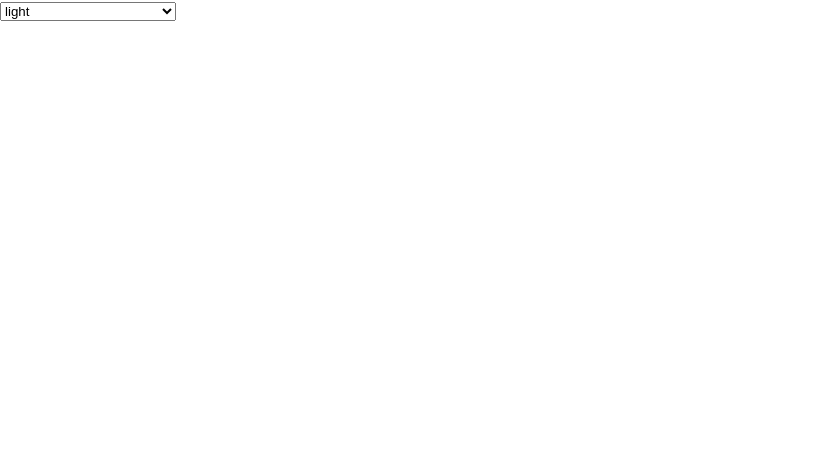
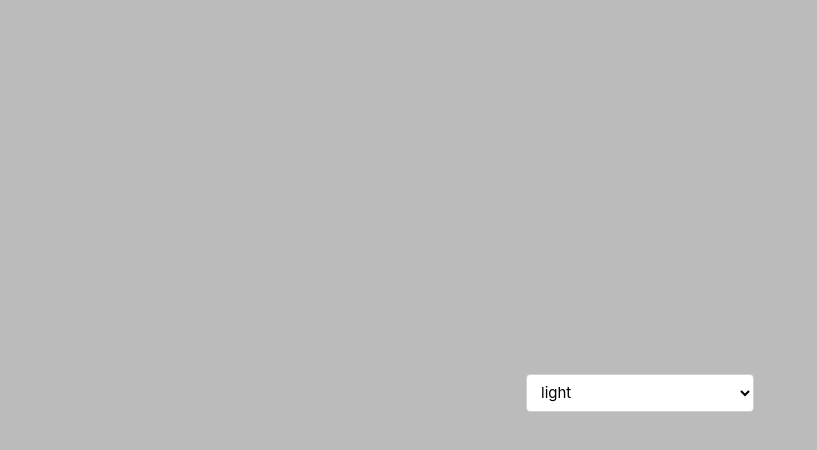
Before and after one commit to Oliviapark113/react_synthPad_2021, a React (Create React App) app: page / in a window 1280 px wide. Shown: the top 450 px of the page, without its empty margins (0-817 px from the left). Built offline with nearby package versions, Linux system fonts and the light colour scheme.

Commit message:
updated layout.js

```diff
--- a/public/index.html
+++ b/public/index.html
@@ -15,16 +15,10 @@
       user's mobile device or desktop. See https://developers.google.com/web/fundamentals/web-app-manifest/
     -->
     <link rel="manifest" href="%PUBLIC_URL%/manifest.json" />
-    <!--
-      Notice the use of %PUBLIC_URL% in the tags above.
-      It will be replaced with the URL of the `public` folder during the build.
-      Only files inside the `public` folder can be referenced from the HTML.
-
-      Unlike "/favicon.ico" or "favicon.ico", "%PUBLIC_URL%/favicon.ico" will
-      work correctly both with client-side routing and a non-root public URL.
-      Learn how to configure a non-root public URL by running `npm run build`.
-    -->
-    <title>React App</title>
+    <link rel="stylesheet" href="https://stackpath.bootstrapcdn.com/bootstrap/4.3.1/css/bootstrap.min.css" integrity="sha384-ggOyR0iXCbMQv3Xipma34MD+dH/1fQ784/j6cY/iJTQUOhcWr7x9JvoRxT2MZw1T" crossorigin="anonymous">
+    <link href="https://cdn.jsdelivr.net/npm/bootstrap@5.0.0-beta2/dist/css/bootstrap.min.css" rel="stylesheet" integrity="sha384-BmbxuPwQa2lc/FVzBcNJ7UAyJxM6wuqIj61tLrc4wSX0szH/Ev+nYRRuWlolflfl" crossorigin="anonymous">
+    <link rel="stylesheet" href="https://cdnjs.cloudflare.com/ajax/libs/skeleton/2.0.4/skeleton.min.css" integrity="sha512-EZLkOqwILORob+p0BXZc+Vm3RgJBOe1Iq/0fiI7r/wJgzOFZMlsqTa29UEl6v6U6gsV4uIpsNZoV32YZqrCRCQ==" crossorigin="anonymous" />
+    <title>React Synth Pad App</title>
   </head>
   <body>
     <noscript>You need to enable JavaScript to run this app.</noscript>
--- a/src/App.js
+++ b/src/App.js
@@ -1,11 +1,15 @@
 
 import {AppProvider} from "./context"
 import ScaleSelector from "./components/scale-selector"
+import Layout from "./components/layout"
 
 function App() {
   return (
     <AppProvider>
+      <Layout>
       <ScaleSelector />
+      </Layout>
+
     </AppProvider>
   );
 }
--- a/src/components/layout.js
+++ b/src/components/layout.js
@@ -0,0 +1,17 @@
+import styled from 'styled-components'
+import { useAppContext } from '../context'
+
+const Background = styled.div`
+   display: grid;
+   place-items: center;
+   background: ${props => props.theme === "light" ? "#bbb" : "#1F2041"};
+   height: 100vh;
+`
+
+const Layout = ({children}) =>{
+    const {state} = useAppContext()
+    console.log(state)
+    return <Background theme= {state.theme}>{children}</Background>
+}
+
+export default Layout
--- a/src/context/index.js
+++ b/src/context/index.js
@@ -9,6 +9,7 @@ const defaultContext = {
 const AppContext = createContext(defaultContext)
 
 const reducer = (state, action) => {
+  // console.log(action)
   switch(action.type) {
     case 'CHANGE_SCALE':
       return {
@@ -28,7 +29,7 @@ const AppProvider = ({ children }) => {
 
   const [state, dispatch] = useReducer(reducer, defaultContext)
 
-  console.log(state)
+  // console.log(state)
 
   return (
     <AppContext.Provider value={{ state, dispatch }}>
```
